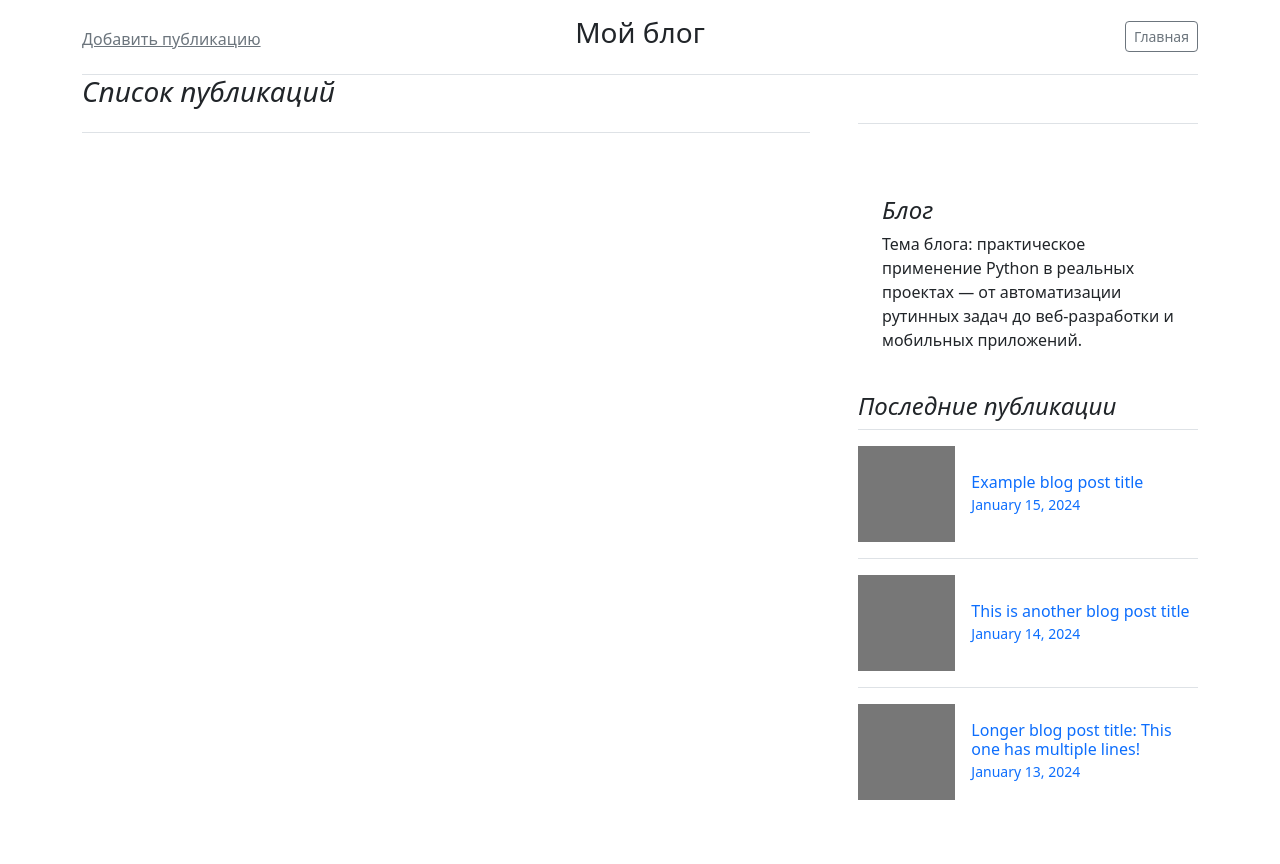
After one commit to Alik-o/django_start, a Django app: page /blog/ in a window 1280 px wide. The commit adds this page. Run offline with Django 5.2, Linux system fonts and the light colour scheme; some libraries are stand-ins or nearby versions.

Commit message:
базовый шаблон для приложения blog

```diff
--- /dev/null
+++ b/blog/templates/base_blog.html
@@ -0,0 +1,34 @@
+<!DOCTYPE html>
+<html lang="en" data-bs-theme="auto">
+<head>
+    <meta charset="utf-8">
+    <meta name="viewport" content="width=device-width, initial-scale=1">
+    <title> {% block title %}Мой блог{% endblock %}</title>
+    <link rel="stylesheet" href="/static/css/bootstrap.min.css">
+    <style>
+        .bd-placeholder-img{font-size:1.125rem;text-anchor:middle;-webkit-user-select:none;-moz-user-select:none;user-select:none}@media (min-width: 768px){.bd-placeholder-img-lg{font-size:3.5rem}}.b-example-divider{width:100%;height:3rem;background-color:#0000001a;border:solid rgba(0,0,0,.15);border-width:1px 0;box-shadow:inset 0 .5em 1.5em #0000001a,inset 0 .125em .5em #00000026}.b-example-vr{flex-shrink:0;width:1.5rem;height:100vh}.bi{vertical-align:-.125em;fill:currentColor}.nav-scroller{position:relative;z-index:2;height:2.75rem;overflow-y:hidden}.nav-scroller .nav{display:flex;flex-wrap:nowrap;padding-bottom:1rem;margin-top:-1px;overflow-x:auto;text-align:center;white-space:nowrap;-webkit-overflow-scrolling:touch}.btn-bd-primary{--bd-violet-bg: #712cf9;--bd-violet-rgb: 112.520718, 44.062154, 249.437846;--bs-btn-font-weight: 600;--bs-btn-color: var(--bs-white);--bs-btn-bg: var(--bd-violet-bg);--bs-btn-border-color: var(--bd-violet-bg);--bs-btn-hover-color: var(--bs-white);--bs-btn-hover-bg: #6528e0;--bs-btn-hover-border-color: #6528e0;--bs-btn-focus-shadow-rgb: var(--bd-violet-rgb);--bs-btn-active-color: var(--bs-btn-hover-color);--bs-btn-active-bg: #5a23c8;--bs-btn-active-border-color: #5a23c8}.bd-mode-toggle{z-index:1500}.bd-mode-toggle .bi{width:1em;height:1em}.bd-mode-toggle .dropdown-menu .active .bi{display:block!important}
+    </style>
+</head>
+<body>
+<div class="container">
+    <header class="border-bottom lh-1 py-3">
+        {% include 'includes/header_blog.html' %}
+    </header>
+</div>
+<main class="container">
+    <div class="row g-5">
+        <div class="col-md-8">
+            <h3 class="pb-4 mb-4 fst-italic border-bottom">Список публикаций</h3>
+            {% block content %}
+            {% endblock %}
+        </div>
+        <div class="col-md-4">
+            <footer class="pt-4 my-md-5 pt-md-5 border-top">
+                {% include 'includes/footer_blog.html' %}
+            </footer>
+        </div>
+    </div>
+</main>
+<script src="/static/js/bootstrap.bundle.min.js"></script>
+</body>
+</html>
--- /dev/null
+++ b/blog/templates/includes/footer_blog.html
@@ -0,0 +1,42 @@
+<div class="position-sticky" style="top: 2rem;">
+    <div class="p-4 mb-3 bg-body-tertiary rounded"><h4 class="fst-italic">Блог</h4>
+        <p class="mb-0">Тема блога: практическое применение Python в реальных проектах — от автоматизации рутинных задач
+            до веб‑разработки и мобильных приложений.</p></div>
+    <div><h4 class="fst-italic">Последние публикации</h4>
+        <ul class="list-unstyled">
+            <li>
+                <a class="d-flex flex-column flex-lg-row gap-3 align-items-start align-items-lg-center py-3 link-body-emphasis text-decoration-none border-top"
+                   href="#">
+                    <svg aria-hidden="true" class="bd-placeholder-img " height="96"
+                         preserveAspectRatio="xMidYMid slice" width="100%"
+                         xmlns="http://www.w3.org/2000/svg">
+                        <rect width="100%" height="100%" fill="#777"></rect>
+                    </svg>
+                    <div class="col-lg-8"><h6 class="mb-0">Example blog post title</h6> <small
+                            class="text-body-secondary">January 15, 2024</small></div>
+                </a></li>
+            <li>
+                <a class="d-flex flex-column flex-lg-row gap-3 align-items-start align-items-lg-center py-3 link-body-emphasis text-decoration-none border-top"
+                   href="#">
+                    <svg aria-hidden="true" class="bd-placeholder-img " height="96"
+                         preserveAspectRatio="xMidYMid slice" width="100%"
+                         xmlns="http://www.w3.org/2000/svg">
+                        <rect width="100%" height="100%" fill="#777"></rect>
+                    </svg>
+                    <div class="col-lg-8"><h6 class="mb-0">This is another blog post title</h6> <small
+                            class="text-body-secondary">January 14, 2024</small></div>
+                </a></li>
+            <li>
+                <a class="d-flex flex-column flex-lg-row gap-3 align-items-start align-items-lg-center py-3 link-body-emphasis text-decoration-none border-top"
+                   href="#">
+                    <svg aria-hidden="true" class="bd-placeholder-img " height="96"
+                         preserveAspectRatio="xMidYMid slice" width="100%"
+                         xmlns="http://www.w3.org/2000/svg">
+                        <rect width="100%" height="100%" fill="#777"></rect>
+                    </svg>
+                    <div class="col-lg-8"><h6 class="mb-0">Longer blog post title: This one has multiple
+                        lines!</h6> <small class="text-body-secondary">January 13, 2024</small></div>
+                </a></li>
+        </ul>
+    </div>
+</div>
--- /dev/null
+++ b/blog/templates/includes/header_blog.html
@@ -0,0 +1,9 @@
+<div class="row flex-nowrap justify-content-between align-items-center">
+    <div class="col-4 pt-1"><a class="link-secondary" href="catalog: category_list">Добавить публикацию</a></div>
+    <div class="col-4 text-center">
+        <h3 class="blog-header-logo text-body-emphasis text-decoration-none">Мой блог</h3>
+    </div>
+    <div class="col-4 d-flex justify-content-end align-items-center">
+        <a class="btn btn-sm btn-outline-secondary" href="/">Главная</a>
+    </div>
+</div>
--- a/catalog/templates/includes/footer.html
+++ b/catalog/templates/includes/footer.html
@@ -14,7 +14,7 @@
     <div class="col-6 col-md">
         <h5>Дополнительно</h5>
         <ul class="list-unstyled text-small">
-            <li><a class="text-muted" href="#">Мы пишем</a></li>
+            <li><a class="text-muted" href="/blog/">Блог</a></li>
         </ul>
     </div>
     <div class="col-6 col-md">
--- a/catalog/templates/includes/header.html
+++ b/catalog/templates/includes/header.html
@@ -4,4 +4,7 @@
         <a class="p-2 btn btn-outline-primary" href="/">Каталог</a>
         <a class="p-2 btn btn-outline-primary" href="/contacts/">Контакты</a>
     </nav>
+    <div class="ms-auto">
+        <a class="btn btn-sm btn-outline-secondary" href="/blog/">Блог</a>
+    </div>
 </div>
--- a/catalog/views.py
+++ b/catalog/views.py
@@ -1,4 +1,3 @@
-from PIL.ImageFilter import DETAIL
 from django.http import HttpResponse
 
 from django.views.generic import ListView, DetailView, TemplateView
```
